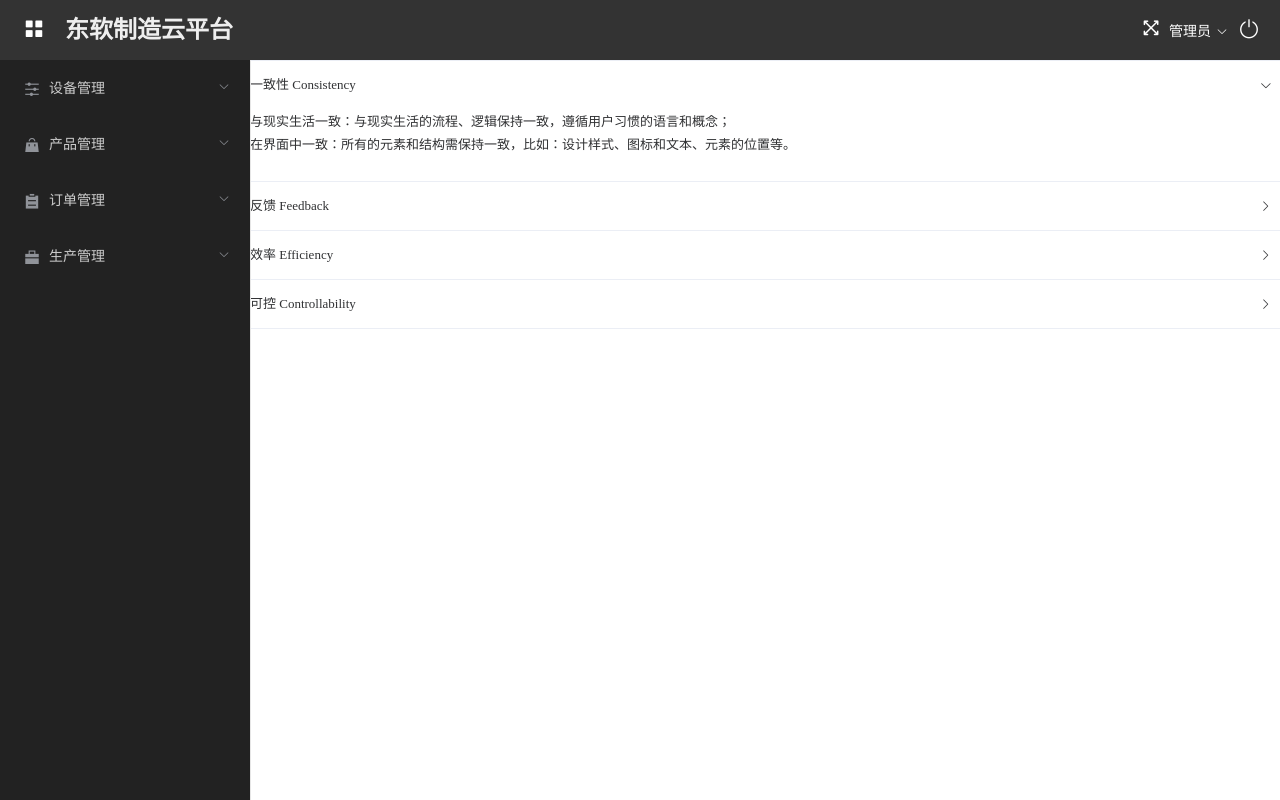
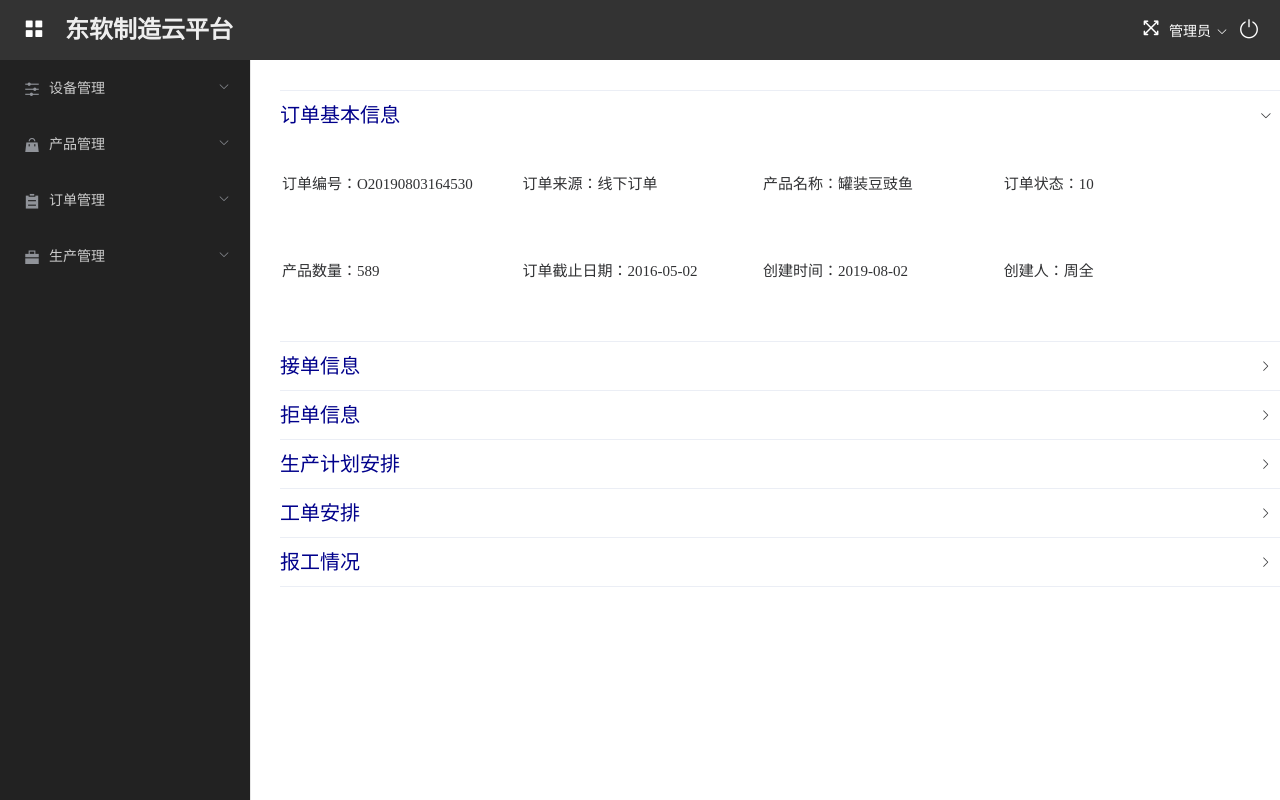
Before and after one commit to hanhandidi/CloudPlatformWeb2, a Vue app: page /#/home/orderDetail in a window 1280 px wide. Built offline with nearby package versions, Linux system fonts and the light colour scheme; a small style sheet from the web is missing.

Commit message:
周全第6次提交,完善设备管理和订单管理

```diff
--- a/src/components/OrderManage/OrderDetail.vue
+++ b/src/components/OrderManage/OrderDetail.vue
@@ -1,24 +1,169 @@
 <template>
     <div>
+        <div class="position">
             <el-collapse v-model="activeNames" @change="handleChange">
-            <el-collapse-item title="一致性 Consistency" name="1">
-                <div>与现实生活一致：与现实生活的流程、逻辑保持一致，遵循用户习惯的语言和概念；</div>
-                <div>在界面中一致：所有的元素和结构需保持一致，比如：设计样式、图标和文本、元素的位置等。</div>
+                <el-collapse-item name="1">
+                    <template slot="title">
+                        <span class="zhouFont">订单基本信息</span>
+                    </template>
+                    <table class="zhouTable">
+                        <tr>
+                            <td>订单编号：{{order.orderSeq}}</td>
+                            <td>订单来源：{{order.orderSource}}</td>
+                            <td>产品名称：{{order.productName}}</td>
+                            <td>订单状态：{{order.orderStatus}}</td>
+                        </tr>
+                        <tr>
+                            <td>产品数量：{{order.productCount}}</td>
+                            <td>订单截止日期：{{order.endDate}}</td>
+                            <td>创建时间：{{order.createTime}}</td>
+                            <td>创建人：{{order.createUserName}}</td>
+                        </tr>
+                    </table>
                 </el-collapse-item>
-            <el-collapse-item title="反馈 Feedback" name="2">
-                <div>控制反馈：通过界面样式和交互动效让用户可以清晰的感知自己的操作；</div>
-                <div>页面反馈：操作后，通过页面元素的变化清晰地展现当前状态。</div>
+                <el-collapse-item name="2">
+                    <template slot="title">
+                        <span class="zhouFont">接单信息</span>
+                    </template>
+                    <table class="zhouTable">
+                        <tr>
+                            <td>接单时间：2019-08-02</td>
+                            <td>操作员：周全</td>
+                        </tr>
+                    </table>
                 </el-collapse-item>
-            <el-collapse-item title="效率 Efficiency" name="3">
-                <div>简化流程：设计简洁直观的操作流程；</div>
-                <div>清晰明确：语言表达清晰且表意明确，让用户快速理解进而作出决策；</div>
-                <div>帮助用户识别：界面简单直白，让用户快速识别而非回忆，减少用户记忆负担。</div>
+                <el-collapse-item name="3">
+                    <template slot="title">
+                        <span class="zhouFont">拒单信息</span>
+                    </template>
+                    <table style="width: 50%;font-size: 15px">
+                        <tr style="height: 85px">
+                            <td>拒单时间：2019-08-02</td>
+                            <td>操作员：周全</td>
+                        </tr>
+                        <tr style="height: 150px">
+                            <td colspan="2">
+                                <div style="float: left;width: 18%">
+                                    拒绝理由：
+                                </div>
+                                <div style="float: left;width: 82%">
+                                <textarea class="zhouText" disabled="disabled" readonly="readonly">管理员审核不通过，307号钢材已经断货，该订单无法处理。
+                                </textarea>
+                                </div>
+                            </td>
+                        </tr>
+                    </table>
                 </el-collapse-item>
-            <el-collapse-item title="可控 Controllability" name="4">
-                <div>用户决策：根据场景可给予用户操作建议或安全提示，但不能代替用户进行决策；</div>
-                <div>结果可控：用户可以自由的进行操作，包括撤销、回退和终止当前操作等。</div>
+                <el-collapse-item name="4">
+                    <template slot="title">
+                        <span class="zhouFont">生产计划安排</span>
+                    </template>
+                    <table class="zhouTable">
+                        <tr>
+                            <td>生产计划编号：{{order.orderSeq}}</td>
+                            <td>生产产品：{{order.orderSource}}</td>
+                            <td>计划数量：{{order.productName}}</td>
+                        </tr>
+                        <tr>
+                            <td>计划开始日期：{{order.productCount}}</td>
+                            <td>计划结束日期：{{order.endDate}}</td>
+                            <td>计划状态：{{order.createTime}}</td>
+                        </tr>
+                    </table>
+                </el-collapse-item>
+                <el-collapse-item name="5">
+                    <template slot="title">
+                        <span class="zhouFont">工单安排</span>
+                    </template>
+                    <el-table
+                            :data="jobOrder"
+                            style="width: 100%">
+                        <el-table-column
+                                align="center" prop="scheduleSeq"
+                                label="工单编号"
+                                width="180">
+                        </el-table-column>
+                        <el-table-column
+                                prop="equipmentSeq" align="center"
+                                label="设备序号"
+                                width="180">
+                        </el-table-column>
+                        <el-table-column
+                                prop="scheduleCount" align="center"
+                                label="生产数量">
+                        </el-table-column>
+                        <el-table-column
+                                align="center"
+                                label="开始日期">
+                            <template slot-scope="scope">
+                                <i class="el-icon-time"></i>
+                                <span style="margin-left: 10px">{{ scope.row.startDate }}</span>
+                            </template>
+                        </el-table-column>
+                        <el-table-column
+                                align="center"
+                                label="结束日期">
+                            <template slot-scope="scope">
+                                <i class="el-icon-time"></i>
+                                <span style="margin-left: 10px">{{ scope.row.endDate }}</span>
+                            </template>
+                        </el-table-column>
+                        <el-table-column
+                                prop="scheduleStatus" align="center"
+                                label="工单状态">
+                        </el-table-column>
+                    </el-table>
+                </el-collapse-item>
+                <el-collapse-item name="6">
+                    <template slot="title">
+                        <span class="zhouFont">报工情况</span>
+                    </template>
+                    <el-table
+                            :data="dailyWork"
+                            style="width: 100%">
+                        <el-table-column
+                                prop="scheduleSeq" align="center"
+                                label="工单编号"
+                                width="180">
+                        </el-table-column>
+                        <el-table-column
+                                prop="equipmentSeq" align="center"
+                                label="设备序号"
+                                width="180">
+                        </el-table-column>
+                        <el-table-column
+                                prop="scheduleCount" align="center"
+                                label="工单数量">
+                        </el-table-column>
+                        <el-table-column
+                                align="center"
+                                label="加工开始时间">
+                            <template slot-scope="scope">
+                                <i class="el-icon-time"></i>
+                                <span style="margin-left: 10px">{{ scope.row.startDate }}</span>
+                            </template>
+                        </el-table-column>
+                        <el-table-column
+                                align="center"
+                                label="加工结束时间">
+                            <template slot-scope="scope">
+                                <i class="el-icon-time"></i>
+                                <span style="margin-left: 10px">{{ scope.row.endDate }}</span>
+                            </template>
+                        </el-table-column>
+                        <el-table-column
+                                prop="workingCount" align="center"
+                                label="加工数量">
+                        </el-table-column>
+                        <el-table-column
+                                prop="qualifiedCount" align="center"
+                                label="合格数量">
+                        </el-table-column>
+                    </el-table>
                 </el-collapse-item>
             </el-collapse>
+        </div>
+
     </div>
 </template>
 
@@ -27,10 +172,46 @@
         name: "OrderDetail",
         data() {
             return {
-                activeNames: ['1']
+                activeNames: ['1'],
+                order: {
+                    orderSeq: 'O20190803164530',
+                    orderSource: '线下订单',
+                    productName: '罐装豆豉鱼',
+                    productCount: 589,
+                    finishedCount: 234,
+                    endDate: '2016-05-02',
+                    orderStatus: 10,
+                    factoryYield: '280罐/天',
+                    flag: 1,
+                    createTime: '2019-08-02',
+                    createUserName: '周全',
+                    updateTime: '2016-05-02',
+                    updateUserName: '连文凯',
+                },
+                jobOrder:[
+                    {
+                        scheduleSeq:"W2019086989",
+                        equipmentSeq:"DX3602",
+                        scheduleCount:10,
+                        startDate:"2016-05-02",
+                        endDate:"2016-05-06",
+                        scheduleStatus:10
+                    },
+                ],
+                dailyWork:[
+                    {
+                        scheduleSeq:"W2019086989",
+                        equipmentSeq:"DX3602",
+                        scheduleCount:10,
+                        startDate:"2016-05-02",
+                        endDate:"2016-05-06",
+                        workingCount:10,
+                        qualifiedCount:8
+                    }
+                ]
             };
         },
-        created(){
+        created() {
             console.log(this.$route.params.order);
         },
         methods: {
@@ -42,5 +223,32 @@
 </script>
 
 <style scoped>
+    .position {
+        margin-top: 30px;
+        margin-left: 30px;
+    }
 
+    .zhouTable tr {
+        height: 85px;
+        font-size: 15px;
+    }
+
+    .zhouTable td {
+        width: 20%;
+    }
+
+    .zhouFont {
+        font-size: 20px;
+        color: darkblue;
+    }
+
+    .zhouText {
+        resize: none;
+        height: 145px;
+        font-size: large;
+        width: 100%;
+        border-color: black;
+        background-color: #ffffff;
+        padding: 5px;
+    }
 </style>
```
Lines whose indentation alone changed are shown as unchanged.
